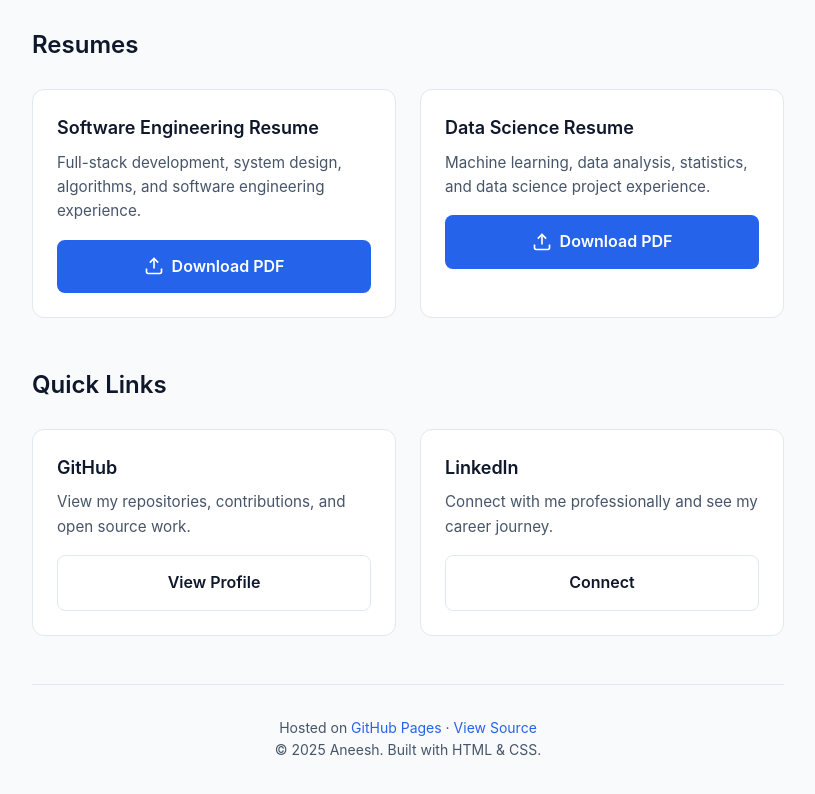
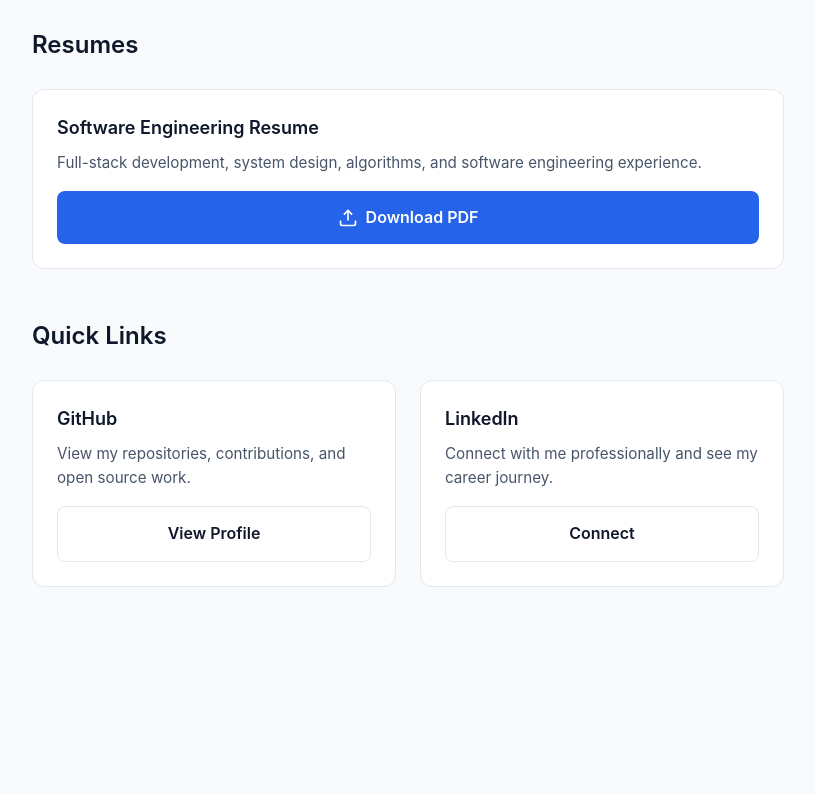
Before and after one commit to code-with-aneesh/code-with-aneesh.github.io, a plain HTML site: page index.html in a window 1280 px wide. Shown: the part 266-1060 px from the top of the page, without its empty margins (232-1047 px from the left). After the commit the page ends 949 px from the top, so only its background shows below. Drawn offline with Linux system fonts and the light colour scheme.

Commit message:
Update resume and remove data science variant
Replace resume.pdf with the latest compiled version, delete
resume_ds.pdf and its download card, and drop the site footer.

```diff
--- a/index.html
+++ b/index.html
@@ -92,14 +92,6 @@
             Download PDF
           </a>
         </article>
-        <article class="card">
-          <h3>Data Science Resume</h3>
-          <p>Machine learning, data analysis, statistics, and data science project experience.</p>
-          <a href="resume_ds.pdf" class="btn btn-primary" download>
-            <svg viewBox="0 0 24 24" fill="none" stroke="currentColor" stroke-width="2"><path d="M21 15v4a2 2 0 0 1-2 2H5a2 2 0 0 1-2-2v-4"/><polyline points="17 8 12 3 7 8"/><line x1="12" y1="3" x2="12" y2="15"/></svg>
-            Download PDF
-          </a>
-        </article>
       </div>
     </section>
 
@@ -118,12 +110,6 @@
         </article>
       </div>
     </section>
-
-    <footer>
-      <p>Hosted on <a href="https://pages.github.com">GitHub Pages</a> ·
-      <a href="https://github.com/code-with-aneesh/code-with-aneesh.github.io">View Source</a></p>
-      <p>&copy; 2025 Aneesh. Built with HTML & CSS.</p>
-    </footer>
   </div>
 </body>
 </html>
```
Also changed, not shown: 2 other files.
